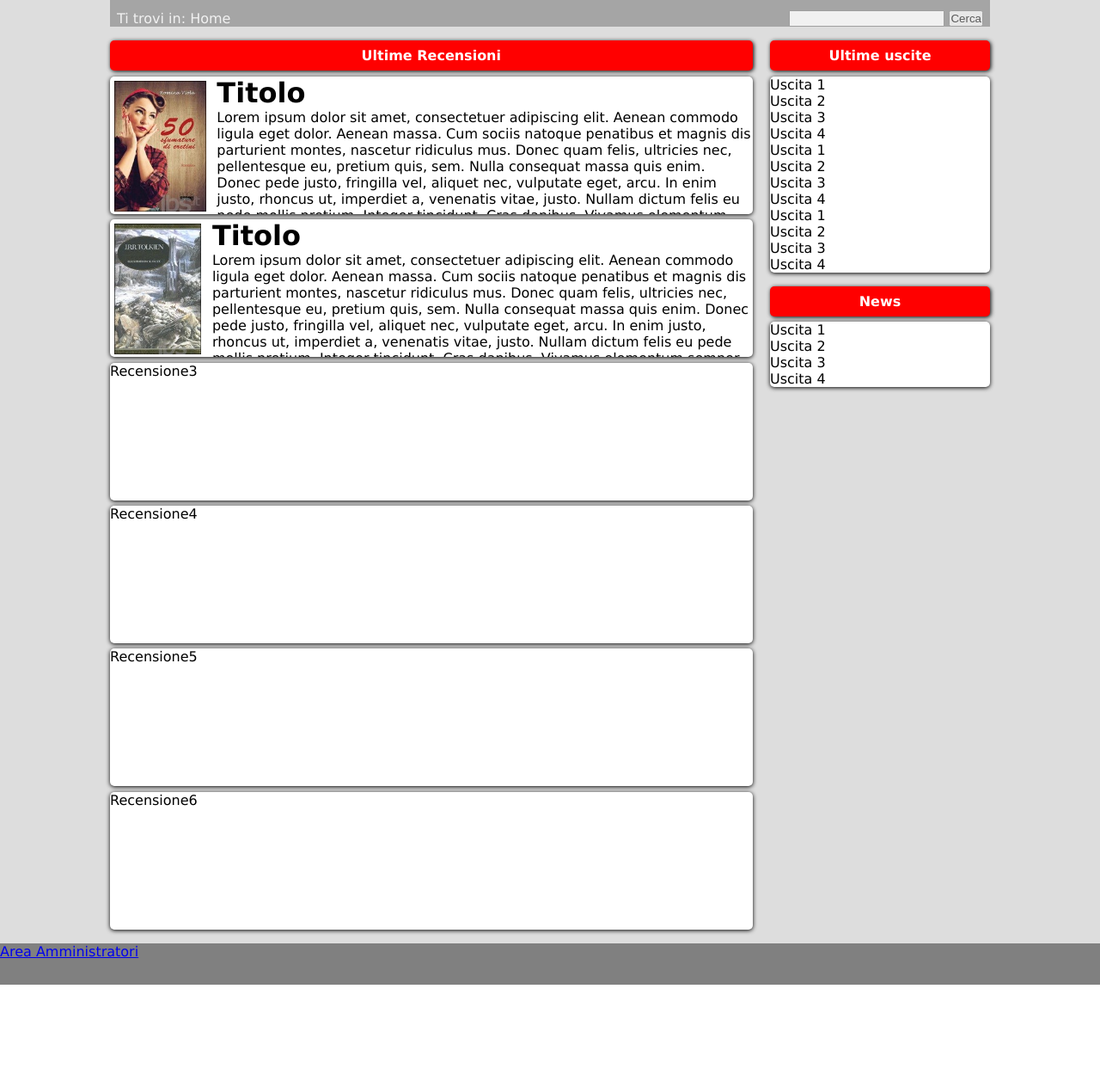
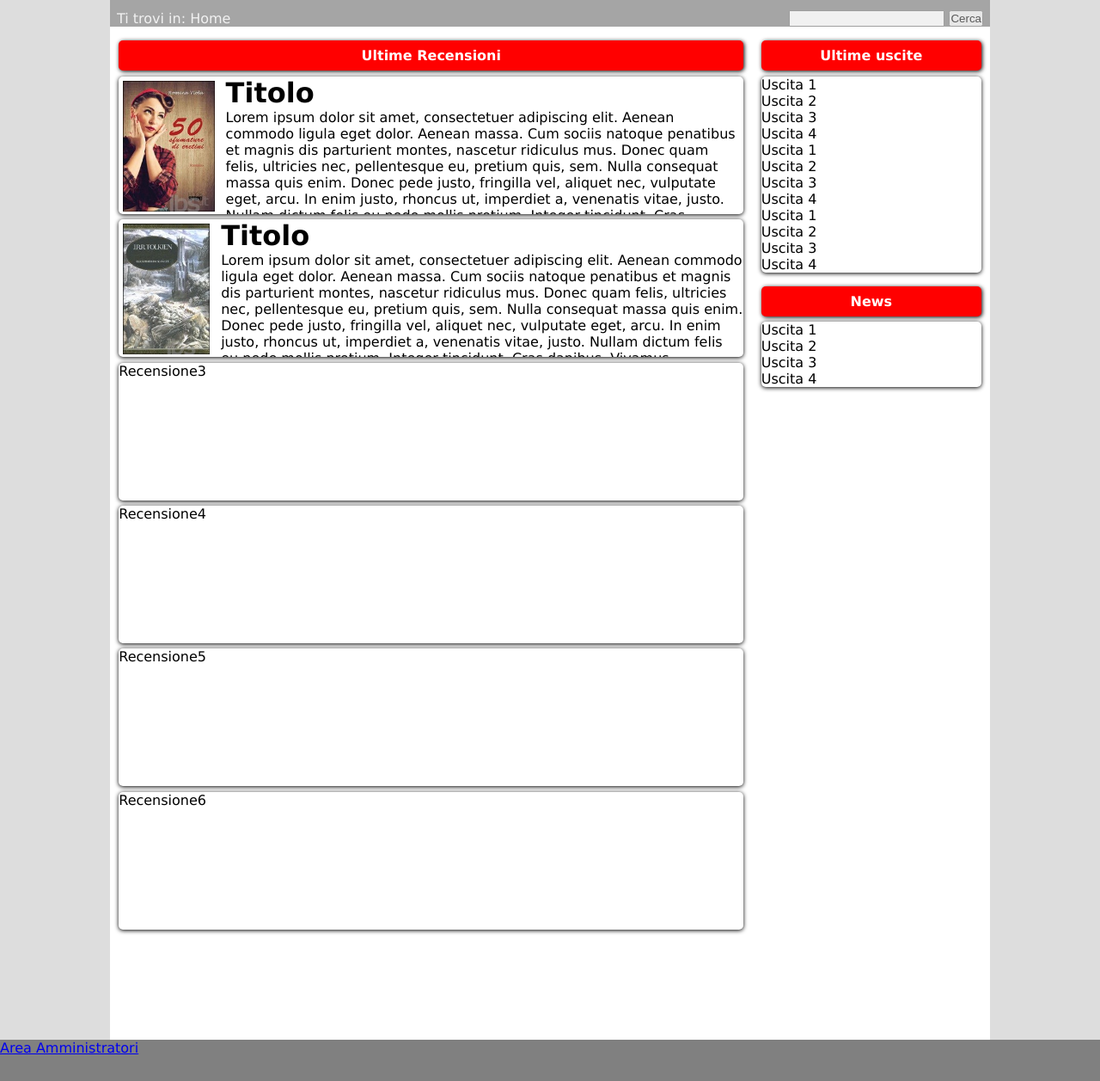
Before and after one commit to dallariva93/TecWeb, a PHP site: page /HTML/index.html in a window 1280 px wide. Shown: the part 187-1444 px from the top of the page at 86% size. Before the commit the page ends 1332 px from the top, so only its background shows below. Run offline with PHP 8.4, Linux system fonts and the light colour scheme.

Commit message:
Risolto bug gestione classe content e contenuti interni

```diff
--- a/CSS/screen.css
+++ b/CSS/screen.css
@@ -12,33 +12,47 @@
 	max-width: 100%;
 }
 
+/*
+	margin(1%) + WidthLeft(71%) + (2%) + WidthRight(25%) + margin (1%) = 100%!
+*/
 .rightSmall {
 	float: right;
 	width: 25%;
 }
 .leftBig {
 	float: left;
-	width: 73%;
+	width: 71%;
 }
+/*
+	margin(1%) + WidthLeft(29%) + (2%) + WidthRight(67%) + margin (1%) = 100%!
+*/
 .rightBig {
 	float:right;
-	width: 68%;
+	width: 67%;
 }
 .leftSmall {
 	float: left;
-	width: 30%;
+	width: 29%;
 }
+/*
+	margin(1%) + WidthLeft(19%) + (2%) + WidthRight(77%) + margin (1%) = 100%!
+*/
 .VleftSmall {
 	float: left;
-	width: 20%;
+	width: 19%;
 
 }
 .VrightBig {
 	float:right;
-	width: 78%;
+	width: 77%;
+}
+
+.rightBig , .rightSmall,.VrightBig{
+	margin-right: 1%;
 }
 .leftBig ,.VleftSmall, .leftSmall{
 	margin-right: 2%;
+	margin-left: 1%;
 }
 
 
@@ -325,6 +339,8 @@
 }
 
 .content {
+	overflow: auto;
+	padding-bottom: 10em;
 	background-color: white;
 }
 
--- a/CSS/tabletPortrait.css
+++ b/CSS/tabletPortrait.css
@@ -21,12 +21,24 @@
 /**************************
 		GENERALI
 ***************************/
+.rightBig , .rightSmall,.VrightBig{
+	margin-right: 1%;
+}
+.leftBig ,.VleftSmall, .leftSmall{
+	margin-right: 2%;
+	margin-left: 1%;
+}
 
-.leftBig,.rightSmall,.leftSmall,.rightBig {
+
+.leftBig ,.VleftSmall, .leftSmall, .rightBig , .rightSmall,.VrightBig {
 	width:100%;
+}
+.rightBig , .rightSmall,.VrightBig{
+	margin-right: 0;
 }
 .leftBig ,.VleftSmall, .leftSmall{
 	margin-right: 0;
+	margin-left: 0;
 }
 
 .box , .strict {
```
